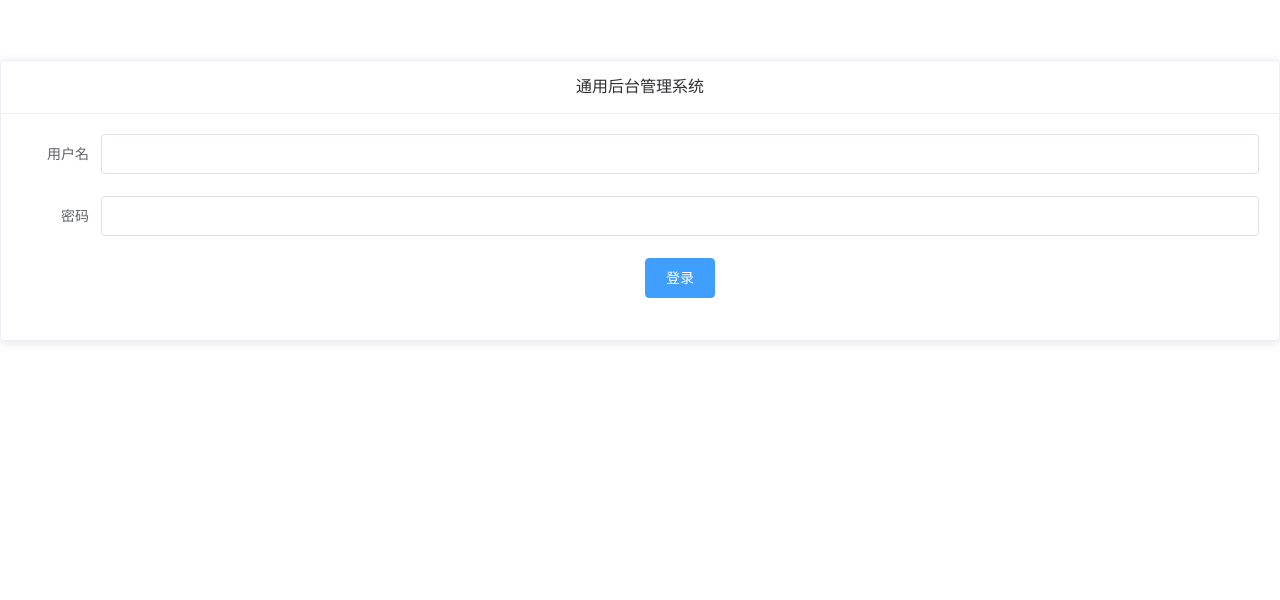
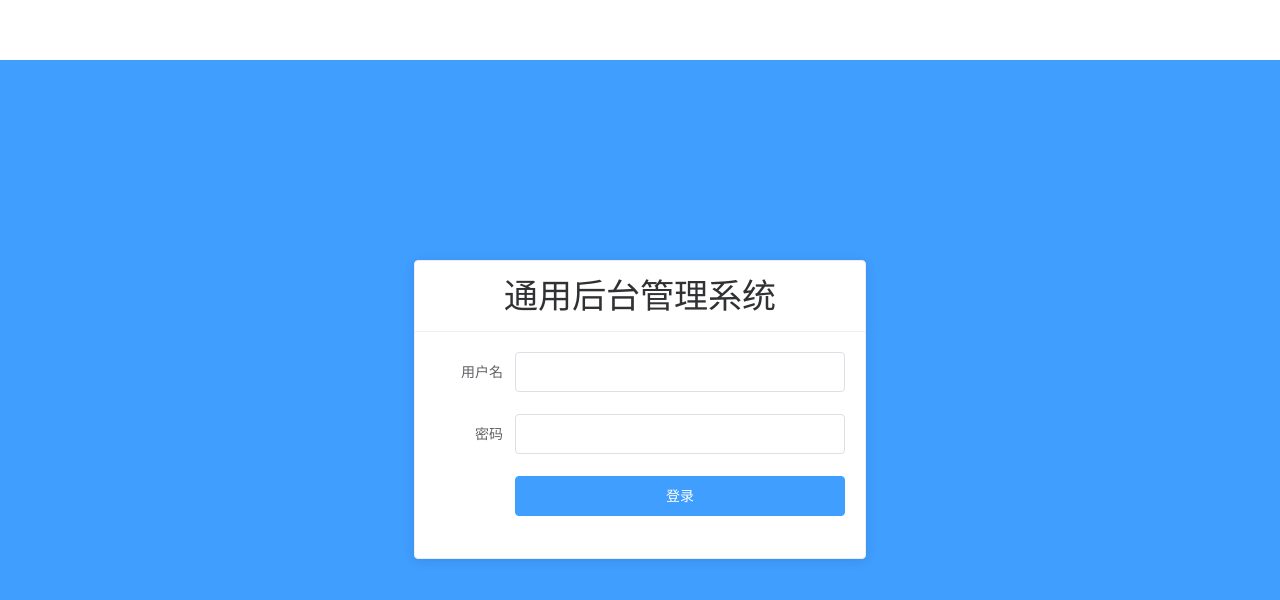
Before and after one commit to front321/vueactionMyOwn, a Vue app: page /login in a window 1280 px wide. Shown: the top 600 px of the page. Built offline with nearby package versions, Linux system fonts and the light colour scheme.

Commit message:
简单路由；给登录页添加样式

```diff
--- a/src/components/Login.vue
+++ b/src/components/Login.vue
@@ -40,4 +40,21 @@ export default {
 </script>
 
 <style lang="scss">
+  .login {
+      width: 100%;
+      height: 100%;
+      position: absolute;
+      background: #409EFF;
+      .box-card {
+      width: 450px;
+      margin: 200px auto;
+      .el-card__header {
+          font-size: 34px;
+      }
+      .el-button {
+          width: 100%;
+          }
+      }
+  }
+
 </style>
--- a/src/router/index.js
+++ b/src/router/index.js
@@ -7,7 +7,13 @@ Vue.use(Router)
 export default new Router({
     routes: [
         {
+            path: '/',
+            redirect: 'login',
+            component: () => import('@/components/Login')
+        },
+        {
             path: '/login',
+            name: 'Login',
             component: () => import('@/components/Login')
             //component: resolve => require(['@/components/Login'], resolve)
         },
```
